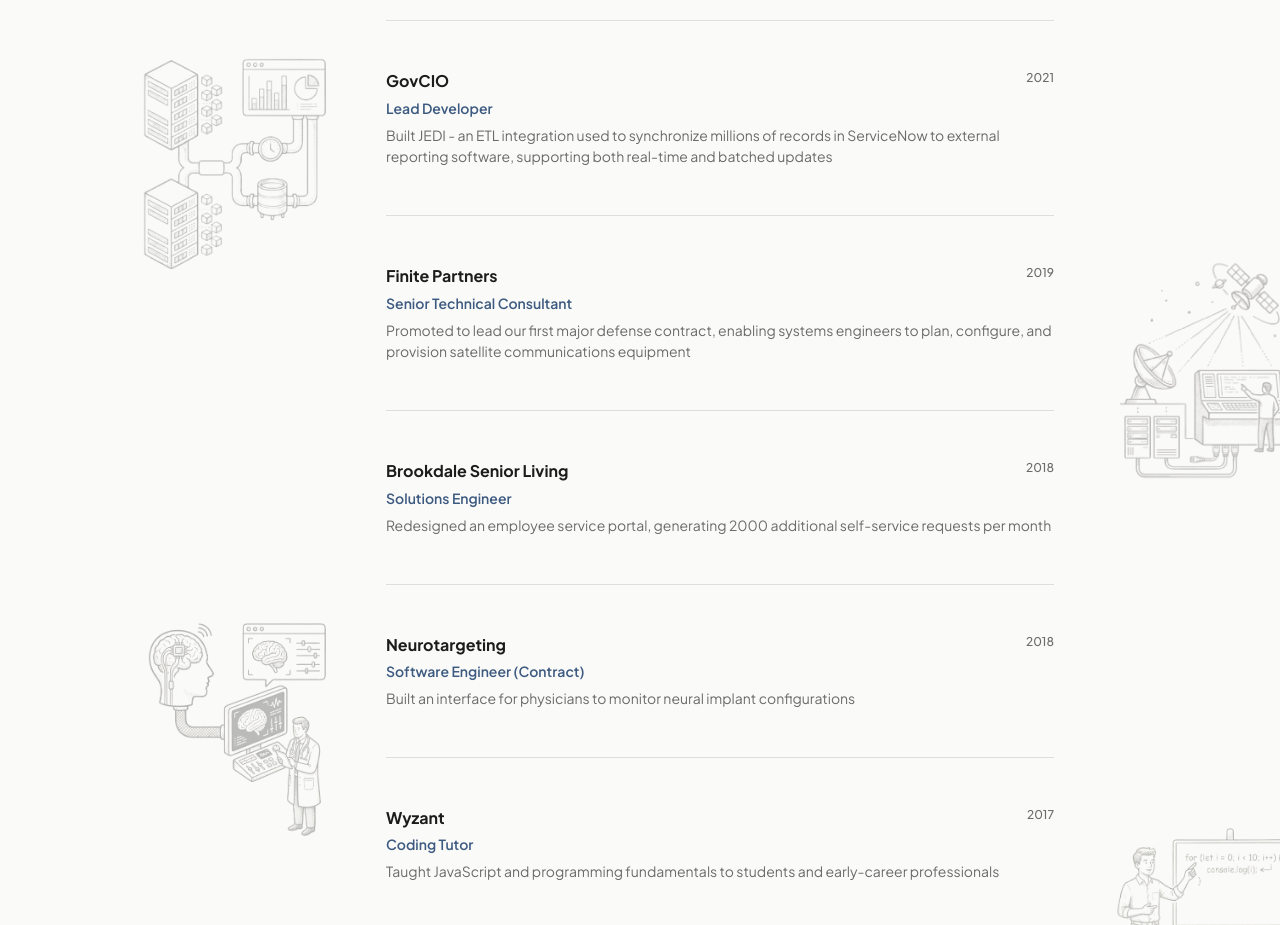
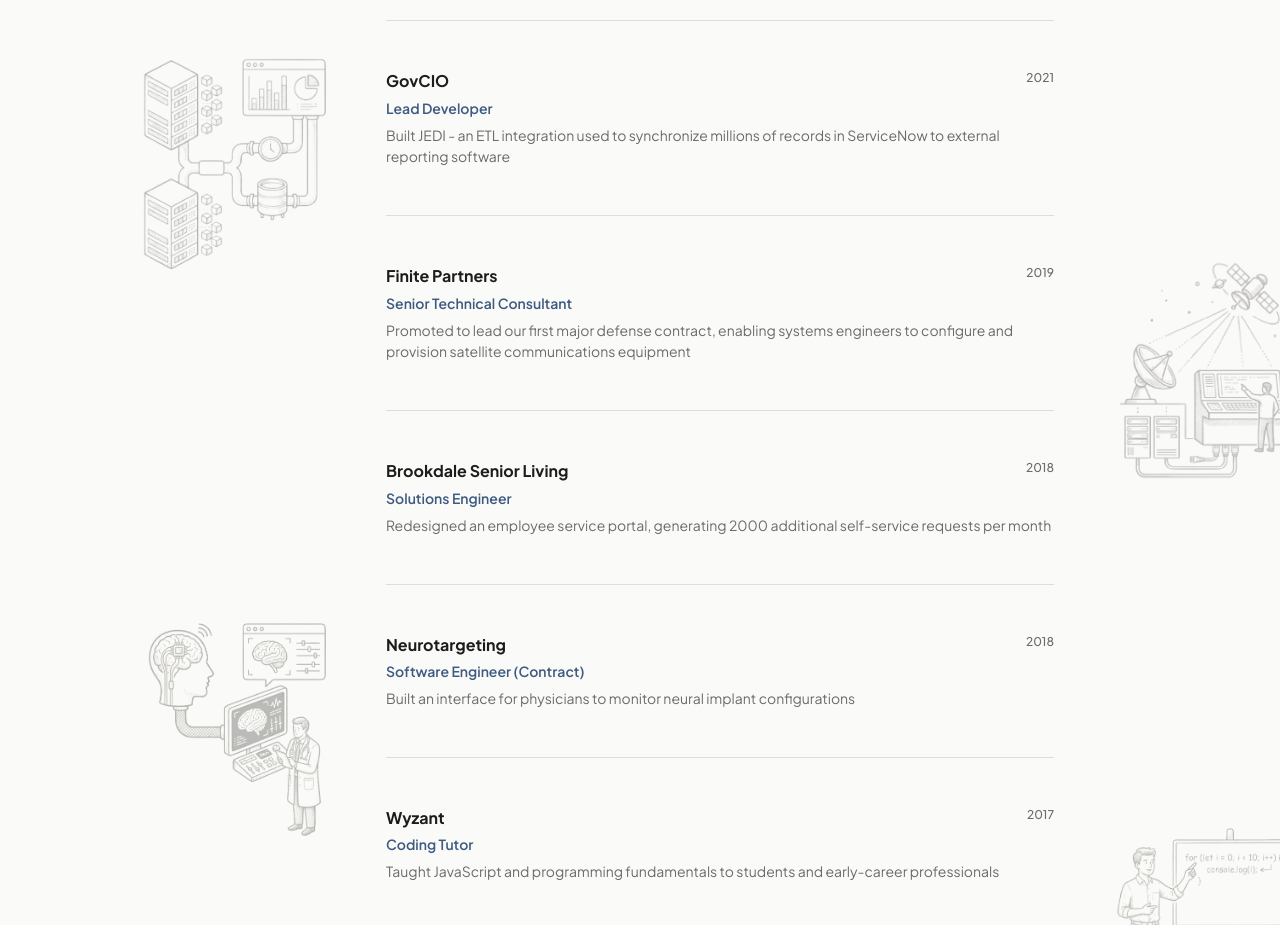
Before and after one commit to hunterphillips/personal-site, a React (Vite) app: page / in a window 1280 px wide. Shown: the part 1280-2205 px from the top of the page. Built offline with nearby package versions, Linux system fonts and the light colour scheme.

Commit message:
less is more

```diff
--- a/src/data/experience.ts
+++ b/src/data/experience.ts
@@ -29,15 +29,13 @@
     companyUrl: 'https://govcio.com/',
     dates: '2021',
     tagline:
-      'Built JEDI - an ETL integration used to synchronize millions of records in ServiceNow to external reporting software, supporting both real-time and batched updates',
+      'Built JEDI - an ETL integration used to synchronize millions of records in ServiceNow to external reporting software',
     art: {
       src: '/assets/jedi.png',
       alt: 'ETL data pipeline illustration',
       side: 'left',
     },
-    bullets: [
-      // 'Built an ETL integration used to synchronize millions of records in ServiceNow to external reporting software, supporting both real-time and batched updates',
-    ],
+    bullets: [],
   },
   {
     title: 'Senior Technical Consultant',
@@ -45,15 +43,13 @@
     companyUrl: 'https://finite-partners.com/',
     dates: '2019',
     tagline:
-      'Promoted to lead our first major defense contract, enabling systems engineers to plan, configure, and provision satellite communications equipment',
+      'Promoted to lead our first major defense contract, enabling systems engineers to configure and provision satellite communications equipment',
     art: {
       src: '/assets/satellite-art.png',
       alt: 'Satellite communications illustration',
       side: 'right',
     },
-    bullets: [
-      // 'Promoted to lead our largest defense contract, enabling systems engineers to plan, configure, and provision satellite communications equipment',
-    ],
+    bullets: [],
   },
   {
     title: 'Solutions Engineer',
```
